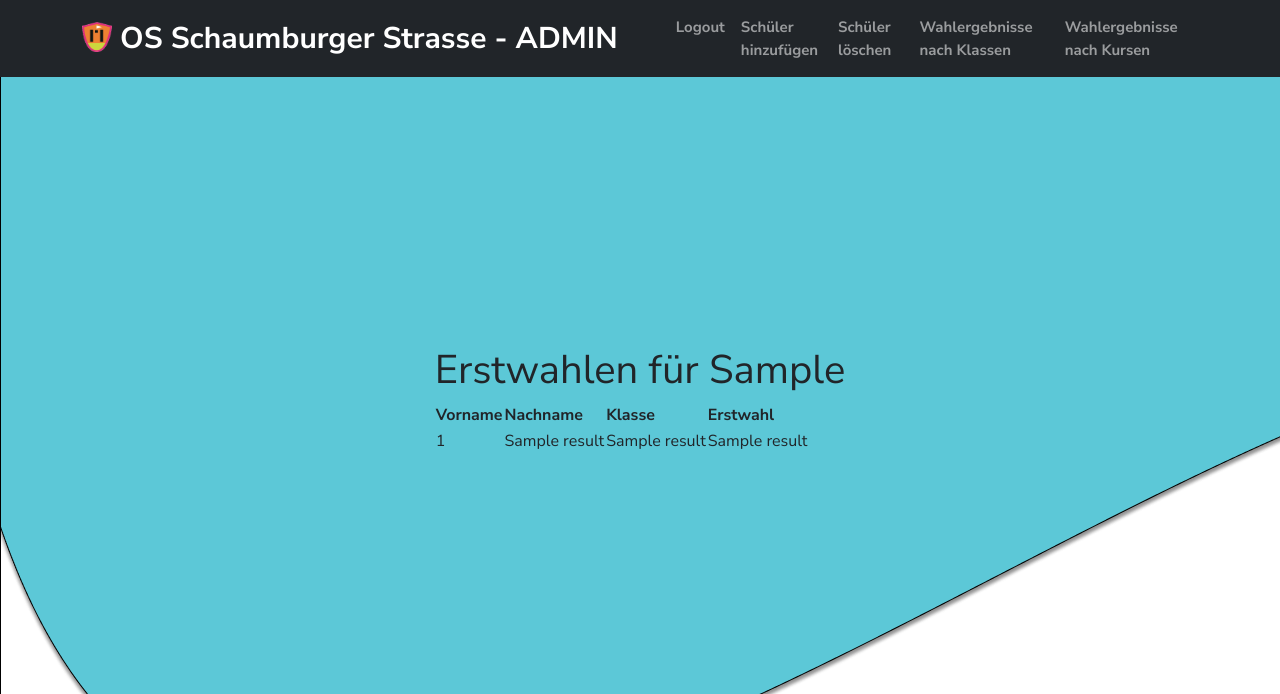
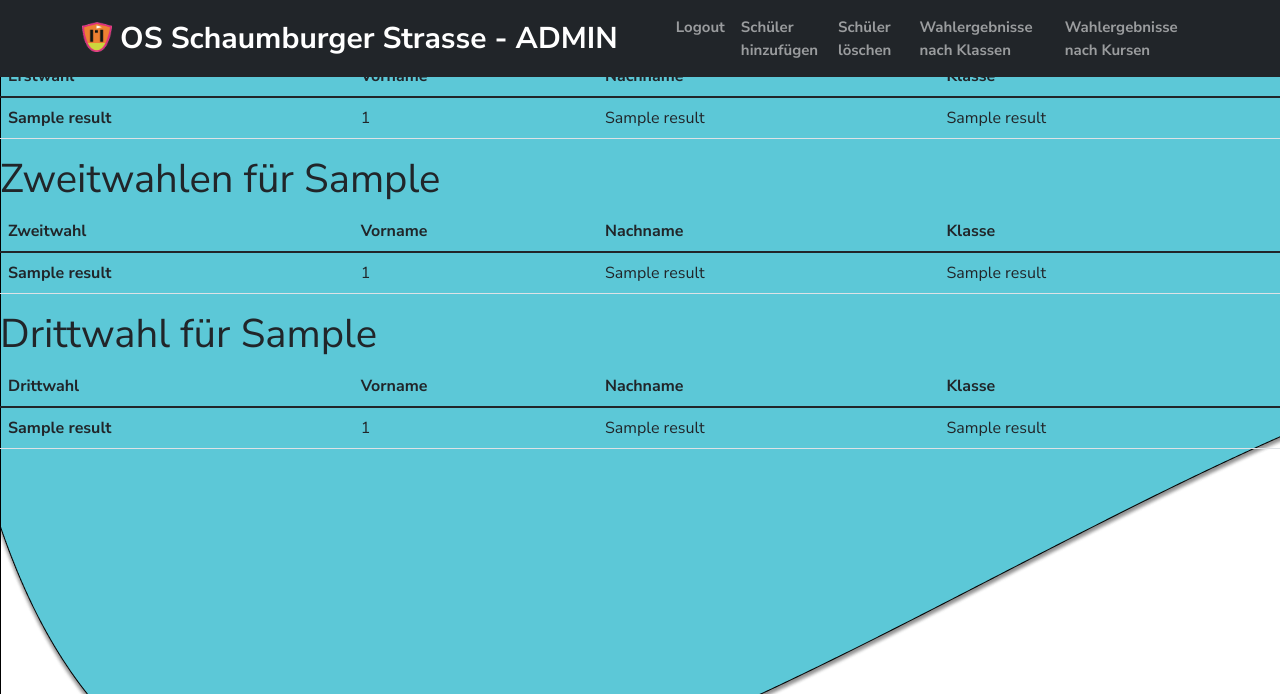
Before and after one commit to Zwennsch/schaumburg-votes, a Flask app: template voting/templates/views/admin/show_results_per_course.html in a window 1280 px wide. Shown: the top 694 px of the page. Run offline with Flask 2, Linux system fonts and the light colour scheme; the template is opened without the code that fills it: most values are stand-ins (such as "Sample title", 1, 10 or a date in 2020).

Commit message:
removed fixed-top; finished view for course-result

```diff
--- a/voting/templates/base.html
+++ b/voting/templates/base.html
@@ -22,7 +22,8 @@
   <body
     background="{{ url_for('static', filename='desktop_background_main.png') }}"
   >
-    <nav class="navbar fixed-top navbar-expand-lg navbar-dark bg-dark">
+  <!-- FIXME: The navbar is often above other stuff so that you cannot see that -->
+    <nav class="navbar navbar-expand-lg navbar-dark bg-dark">
       <div class="container">
         <a
           href="{{ url_for('views.index') }}"
--- a/voting/templates/views/admin/show_results_per_course.html
+++ b/voting/templates/views/admin/show_results_per_course.html
@@ -1,31 +1,69 @@
-{% extends 'admin_base.html' %} {% block title %}Ergebnisse{% endblock %} {%
-block main %}
+{% extends 'admin_base.html' %} {% block title %}Ergebnisse - nach Kurs{%
+endblock %} {% block main %}
 
-<!DOCTYPE html>
-<html>
-  <head>
-    <title>Vote Results</title>
-  </head>
-  <body>
-    <div class="centered">
+<div class="vote-results-per-course">
   <h1>Erstwahlen für {{ selected_course }}</h1>
-      <table>
+  <table class="table">
+    <thead>
       <tr>
-          <th>Vorname</th>
-          <th>Nachname</th>
-          <th>Klasse</th>
-          <th>Erstwahl</th>
+        <th scope="col">Erstwahl</th>
+        <th scope="col">Vorname</th>
+        <th scope="col">Nachname</th>
+        <th scope="col">Klasse</th>
       </tr>
-        {% for result in results %}
+    </thead>
+    <tbody>
+      {% for result in results_first %}
       <tr>
+        <th scope="row">{{ result[3] }}</th>
         <td>{{ result[0] }}</td>
         <td>{{ result[1] }}</td>
         <td>{{ result[2] }}</td>
-          <td>{{ result[3] }}</td>
       </tr>
       {% endfor %}
+    </tbody>
+  </table>
+  <h1>Zweitwahlen für {{ selected_course }}</h1>
+  <table class="table">
+    <thead>
+      <tr>
+        <th scope="col">Zweitwahl</th>
+        <th scope="col">Vorname</th>
+        <th scope="col">Nachname</th>
+        <th scope="col">Klasse</th>
+      </tr>
+    </thead>
+    <tbody>
+      {% for result in results_second %}
+      <tr>
+        <th scope="row">{{ result[4] }}</th>
+        <td>{{ result[0] }}</td>
+        <td>{{ result[1] }}</td>
+        <td>{{ result[2] }}</td>
+      </tr>
+      {% endfor %}
+    </tbody>
+  </table>
+  <h1>Drittwahl für {{ selected_course }}</h1>
+  <table class="table">
+    <thead>
+      <tr>
+        <th scope="col">Drittwahl</th>
+        <th scope="col">Vorname</th>
+        <th scope="col">Nachname</th>
+        <th scope="col">Klasse</th>
+      </tr>
+    </thead>
+    <tbody>
+      {% for result in results_third %}
+      <tr>
+        <th scope="row">{{ result[5] }}</th>
+        <td>{{ result[0] }}</td>
+        <td>{{ result[1] }}</td>
+        <td>{{ result[2] }}</td>
+      </tr>
+      {% endfor %}
+    </tbody>
   </table>
 </div>
-  </body>
-</html>
 {% endblock %}
--- a/voting/views.py
+++ b/voting/views.py
@@ -2,7 +2,7 @@ from flask import (
     Blueprint, flash, g, redirect, render_template, request, session, current_app, url_for
 )
 from voting.db import get_db
-from voting.helpers import is_username_taken, add_user_to_database
+from voting.helpers import is_username_taken, add_user_to_database, get_query_for_nth_vote
 from voting.auth import login_required, admin_required
 from voting.models import load_courses
 from voting.cache import get_cached_classes, get_cache
@@ -228,12 +228,14 @@ def course_results():
         selected_course = request.form.get('selected_course')
         # Fetch data from the database based on the selected course
         db = get_db()
-        query = "SELECT first_name, class, first_vote " \
-            "FROM user "\
-            "INNER JOIN vote ON user.id = vote.user_id " \
-            "WHERE vote.first_vote = ?"
-        results = db.execute(query, (selected_course,)).fetchall()
-        return render_template('views/admin/show_results_per_course.html', selected_course=selected_course, results=results,)
+        # First_vote-query
+        query_first = get_query_for_nth_vote('first_vote')
+        results_first = db.execute(query_first, (selected_course,)).fetchall()
+        query_second = get_query_for_nth_vote('second_vote')
+        results_second = db.execute(query_second, (selected_course,)).fetchall()
+        query_third = get_query_for_nth_vote('third_vote')
+        results_third = db.execute(query_third, (selected_course,)).fetchall()
+        return render_template('views/admin/show_results_per_course.html', selected_course=selected_course, results_first=results_first, results_second=results_second, results_third=results_third)
     # case for 'GET'
     return render_template('views/admin/get_results_per_course.html', active_page='course-results')
 
```
Also changed, not shown: voting/helpers.py (+8 -0 lines). Lines whose indentation alone changed are shown as unchanged.
